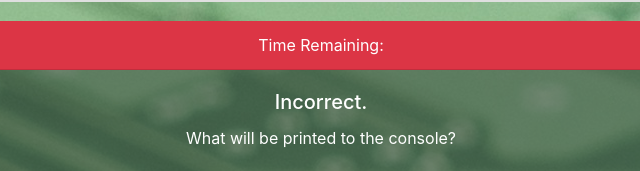
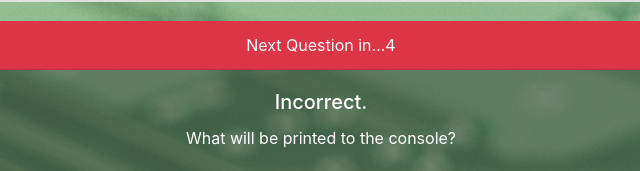
Before and after one commit to rwest88/TriviaGame, a plain HTML site: page index.html in a window 1280 px wide. Both pictures are taken after a click on the button 368 px from the left and 380 px from the top of the page. Shown: the top 171 px of the page, 319-959 px from the left. Drawn offline with nearby package versions, Linux system fonts and the light colour scheme.

Commit message:
added timers

```diff
--- a/index.html
+++ b/index.html
@@ -86,7 +86,8 @@ var trivia = [
             "<div id='imbedded-code-button'>Index: 0, element: 10<br>Index: 1, element: 12<br>Index: 2, element: 15<br>Index: 3, element: 21<br><br></div>",
             "<div id='imbedded-code-button'>Index: 4, element: undefined<br>Index: 4, element: undefined<br>Index: 4, element: undefined<br>Index: 4, element: undefined<br><br></div>",
         ],
-        "c": "3"
+        "c": "3",
+        "t": 45
     },
     {   // [1] Q2
         "q": "Why are the holes in cats' fur always in the right place for their eyes?",
@@ -96,7 +97,8 @@ var trivia = [
             "six",
             "answer is non-numeric",
         ],
-        "c": "3"
+        "c": "3",
+        "t": 10
     },
     {   // [2] Q3
         "q": "two plus two?",
@@ -106,7 +108,8 @@ var trivia = [
             "four",
             "three",
         ],
-        "c": "2"
+        "c": "2",
+        "t": 5
     },
     {   // [3] Q4
         "q": "seven plus two?",
@@ -116,7 +119,8 @@ var trivia = [
             "two",
             "nine",
         ],
-        "c": "3"
+        "c": "3",
+        "t": 5
     },
     {   // [4] Q5
         "q": "ten minus seven?",
@@ -126,11 +130,18 @@ var trivia = [
             "four",
             "six",
         ],
-        "c": "0"
+        "c": "0",
+        "t": 5
     }
 ]
 
 var qCount = -1;
+var correct = 0;
+var intervalThisQ;
+var intervalNextQ;
+var timeRemaining = 0;
+var timeToNext = 0;
+var enabled = false;
 
 function newQuestion() {
     qCount++;
@@ -146,22 +157,52 @@ function newQuestion() {
     $('.btn2').html(trivia[qCount].a[$('.btn2').data('btn')]);
     $('.btn3').html(trivia[qCount].a[$('.btn3').data('btn')]);
     $('.btn4').html(trivia[qCount].a[$('.btn4').data('btn')]);
+    enabled = true;
+    timeRemaining = trivia[qCount].t;
+    intervalThisQ = setInterval(countdownThisQ, 1000)
+    $('.card-header').text(`Time Remaining: ${timeRemaining}`);
 }
 
 function checkAnswer() {
+    if (enabled) {
+        enabled = false;
+        clearInterval(intervalThisQ);
         if ($(this).data('btn') == trivia[qCount].c) {
             $('.card-title').html("Correct!")
+            correct++;
         } else {
             $('.card-title').html("Incorrect.");
             $(this).removeClass('btn-dark').addClass('btn-danger')
         }
         $(`[data-btn~=${trivia[qCount].c}]`).removeClass('btn-dark').addClass('btn-success');
-    setTimeout(newQuestion, 5000);
+        intervalNextQ = setInterval(countdownToNext, 1000);
+        timeToNext = 5;
+    }
+}
+
+function countdownThisQ() {
+    timeRemaining--;
+    $('.card-header').text(`Time Remaining: ${timeRemaining}`);
+    if (timeRemaining == 0) {
+        if (enabled) {
+            checkAnswer();
+            enabled = false;
+        }
+    }
+}
+
+function countdownToNext() {
+    $('.card-header').text(`Next Question in...${timeToNext}`);
+    if (timeToNext == 0) {
+        clearInterval(intervalNextQ);
+        newQuestion();
+    }
+    timeToNext--;
 }
 
 function end() {
     $('.card-title').text("Game Over");
-    $('.card-text').text("You answered x / x correctly");
+    $('.card-text').text(`You answered ${correct} / ${trivia.length} correctly`);
 }
 
 $('button').on('click', checkAnswer);
```
Lines whose indentation alone changed are shown as unchanged.
